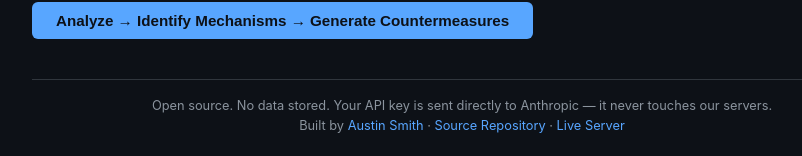
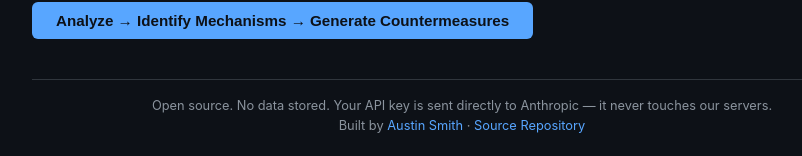
Before and after one commit to Leerrooy95/Friction_Breaker, a Flask app: page / in a window 1280 px wide. Shown: the part 656-812 px from the top of the page, without its empty margins (178-980 px from the left). Run offline with Flask 3, Linux system fonts and the light colour scheme; some libraries are stand-ins or nearby versions.

Commit message:
Update footer content in index.html
Removed the 'Live Server' link from the footer.

```diff
--- a/templates/index.html
+++ b/templates/index.html
@@ -118,7 +118,7 @@
 
     <footer>
         Open source. No data stored. Your API key is sent directly to Anthropic — it never touches our servers.<br>
-        Built by <a href="https://github.com/Leerrooy95" target="_blank">Austin Smith</a> · <a href="https://github.com/Leerrooy95/The_Regulated_Friction_Project" target="_blank">Source Repository</a> · <a href="https://regulatedfriction.me" target="_blank">Live Server</a>
+        Built by <a href="https://github.com/Leerrooy95" target="_blank">Austin Smith</a> · <a href="https://github.com/Leerrooy95/The_Regulated_Friction_Project" target="_blank">Source Repository</a>
     </footer>
 </div>
 
```
